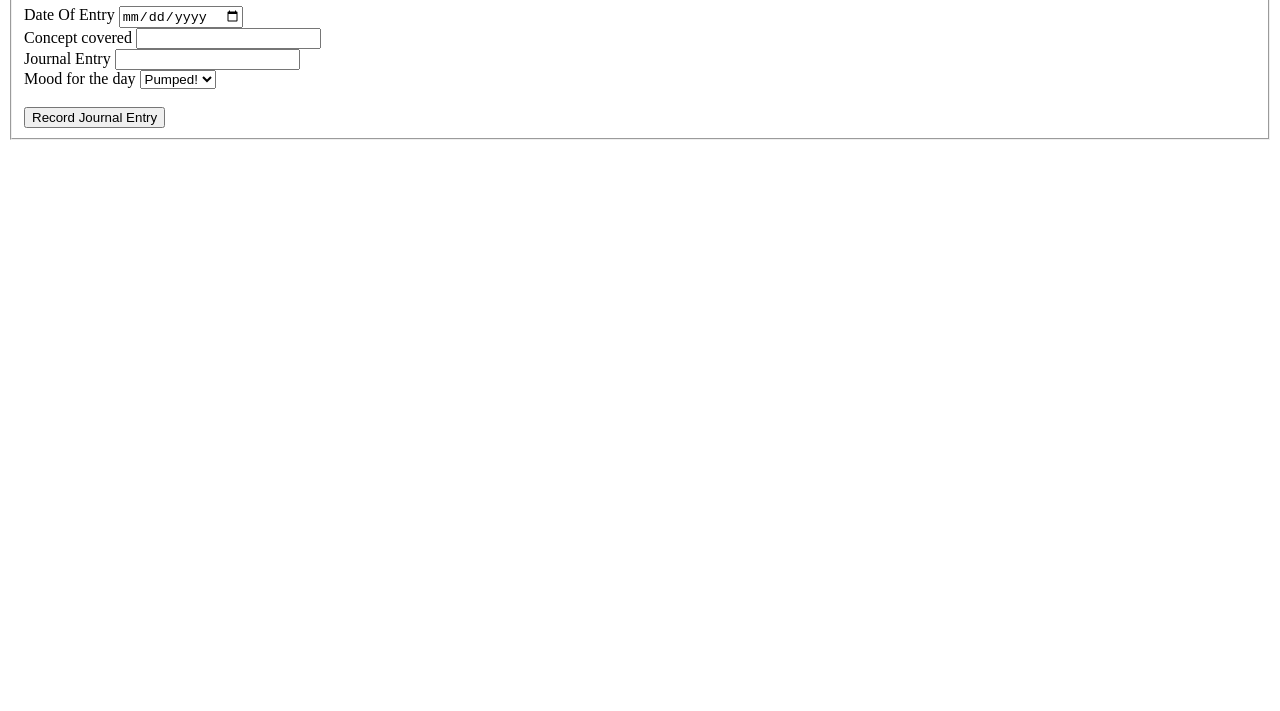
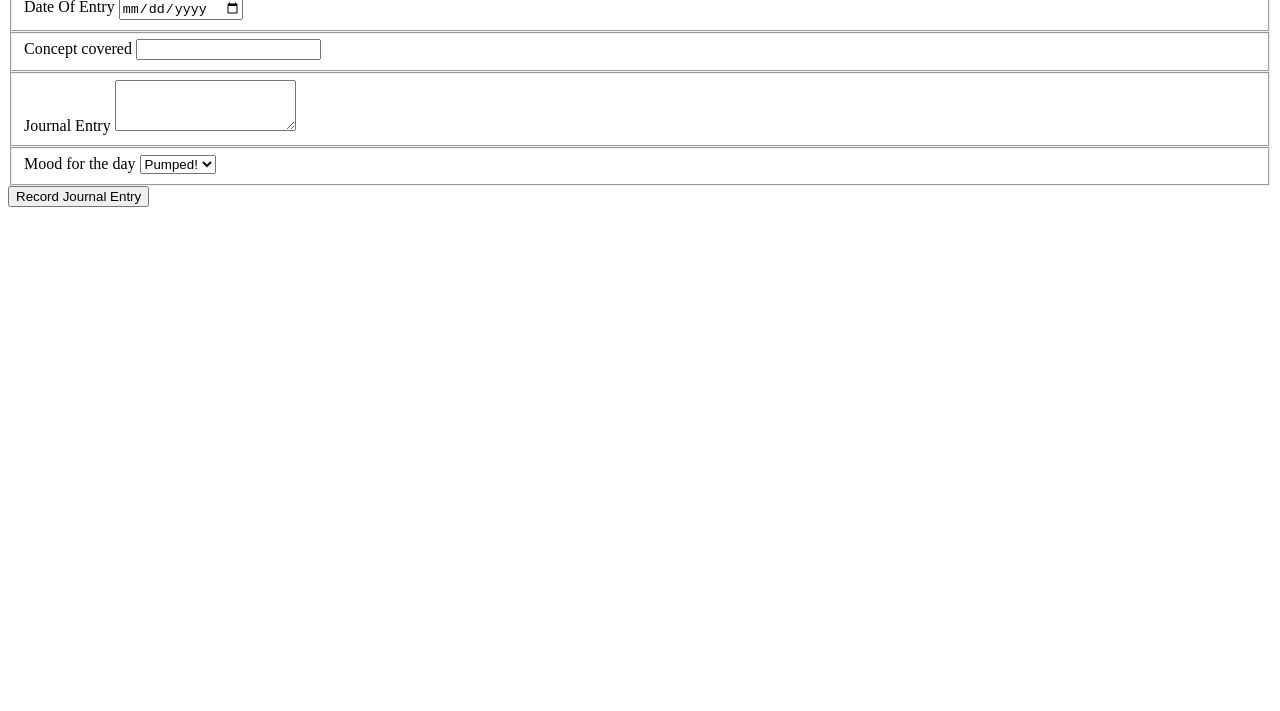
Before and after one commit to cherkesky/daily-journal, a plain HTML site: page src/index.html in a window 1280 px wide. Shown: the part 89-800 px from the top of the page. Drawn offline with Linux system fonts and the light colour scheme.

Commit message:
html fields corrected + new fieldsets

```diff
--- a/src/index.html
+++ b/src/index.html
@@ -11,17 +11,21 @@
 
 <body>
   <form action="">
+    <h1>Daily Journal</h1>
+
     <fieldset>
-      <h1>Daily Journal</h1>
       <label for="journalDate">Date Of Entry</label>
       <input type="date" name="journalDate" id="journalDate">
-      <br>
+    </fieldset>
+    <fieldset>
       <label for="concept">Concept covered</label>
       <input type="text" name="concept" id="concept">
-      <br>
+    </fieldset>
+    <fieldset>
       <label for="journalEntry">Journal Entry</label>
-      <input type="text" name="journalEntry" id="journalEntry">
-      <br>
+      <textarea id="journalEntry" rows="3"> </textarea>
+    </fieldset>
+    <fieldset>
       <label for="journalMood">Mood for the day</label>
       <select name="journalMood" id="journalMood">
         <option value="pumped">Pumped!</option>
@@ -30,11 +34,8 @@
         <option value="stressed">Stressed</option>
         <option value="sad">Sad</option>
       </select>
-      <br><br>
+    </fieldset>
       <button type="submit" value="record">Record Journal Entry</button>
-
-
-    </fieldset>
   </form>
 </body>
 
```
